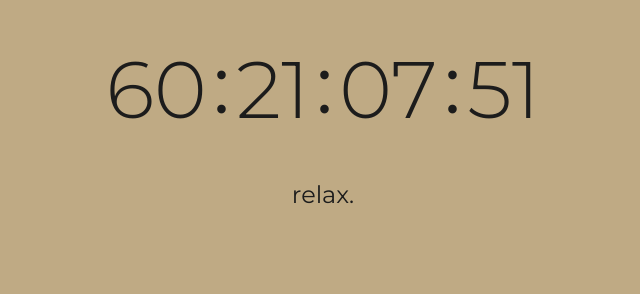
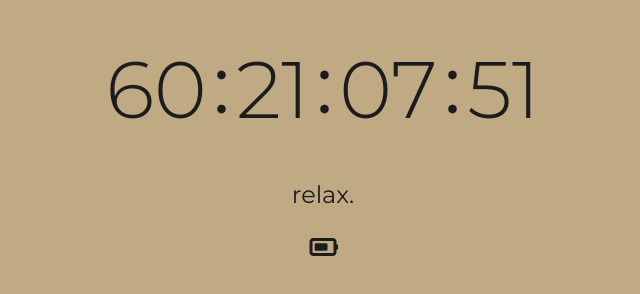
Before and after one commit to jayd1903/jayd1903.github.io, a plain HTML site: page index.html in a window 1280 px wide. Shown: the full height of the page, 317-957 px from the left. Drawn offline with nearby package versions, Linux system fonts and the light colour scheme.

Commit message:
Update index.html

```diff
--- a/index.html
+++ b/index.html
@@ -19,6 +19,7 @@
 		<li><span class="seconds">00</span></li>
 	</ul>
 	<p>relax.</p>
+	<i class="fas fa-battery-three-quarters"></i>
 	<script type="text/javascript">
 		$('#example').countdown({
 			date: '06/09/2020 17:00:00', // TODO Date format: 07/27/2017 17:00:00
```
